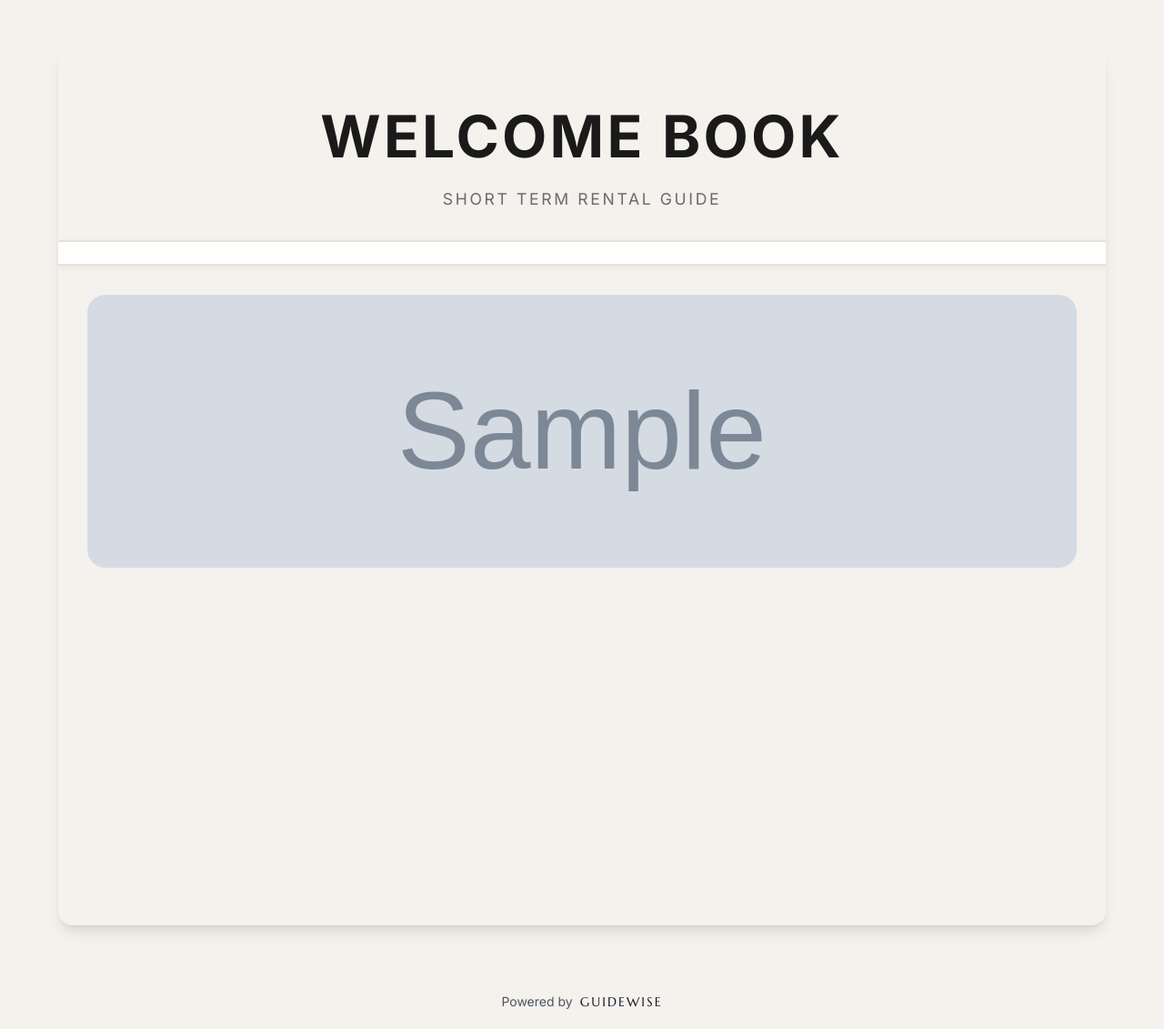
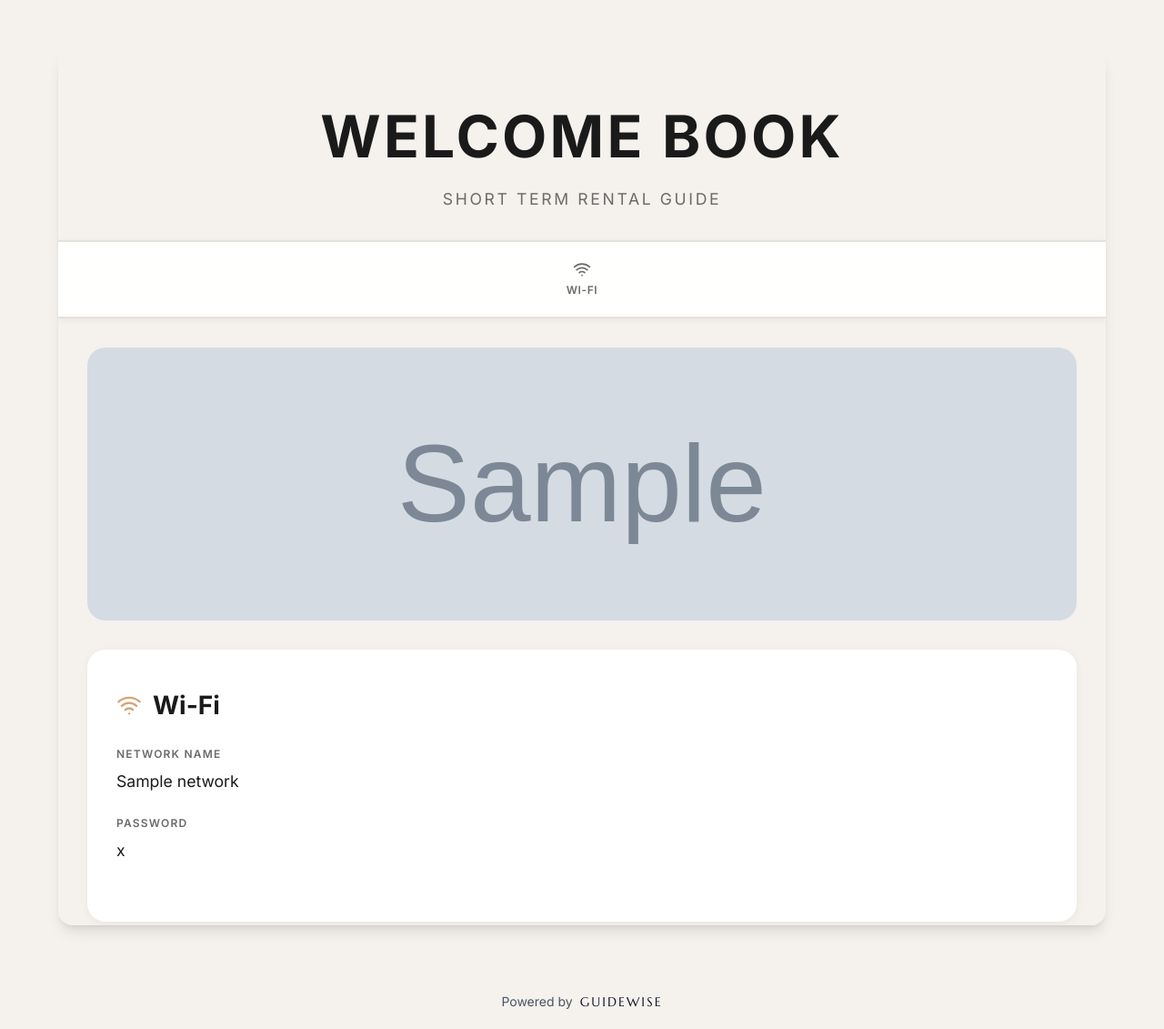
Before and after one commit to hukahuka77/Guidewise, a Flask app: template backend/templates/templates_url/template_welcomebook.html in a window 1280 px wide. Shown: the whole page at 91% size. Run offline with Flask 3, Linux system fonts and the light colour scheme; the template is opened without the code that fills it: most values are stand-ins (such as "Sample title", 1, 10 or a date in 2020); grey boxes marked "Sample" are stand-in pictures; some libraries are stand-ins or nearby versions.

Commit message:
feat: move WiFi section from Host Info to Check-in tab and improve template display
- Moved WiFi fields from Host Info tab to Check-in tab in edit form for better logical grouping
- Updated all templates (generic, modern, original, welcomebook) to use wifi_json instead of wifi object
- Added dedicated Wi-Fi section card to Welcome Book template with navigation link and proper styling
- Fixed conditional checks to verify wifi_json exists before accessing network/password properties

```diff
--- a/backend/templates/templates_url/template_generic.html
+++ b/backend/templates/templates_url/template_generic.html
@@ -212,11 +212,11 @@
           {% if ctx.check_in_time %}
           <div class="info-item"><strong>Check-in Time:</strong> {{ ctx.check_in_time }}</div>
           {% endif %}
-          {% if ctx.wifi.network or ctx.wifi.password %}
+          {% if ctx.wifi_json and (ctx.wifi_json.network or ctx.wifi_json.password) %}
           <div class="info-item"><strong>Wi‑Fi:</strong>
             <div>
-              {% if ctx.wifi.network %}<div>Network: {{ ctx.wifi.network }}</div>{% endif %}
-              {% if ctx.wifi.password %}<div>Password: {{ ctx.wifi.password }}</div>{% endif %}
+              {% if ctx.wifi_json.network %}<div>Network: {{ ctx.wifi_json.network }}</div>{% endif %}
+              {% if ctx.wifi_json.password %}<div>Password: {{ ctx.wifi_json.password }}</div>{% endif %}
             </div>
           </div>
           {% endif %}
--- a/backend/templates/templates_url/template_welcomebook.html
+++ b/backend/templates/templates_url/template_welcomebook.html
@@ -445,6 +445,12 @@
         <span>Check-in</span>
       </a>
       {% endif %}
+      {% if ctx.wifi_json and (ctx.wifi_json.network or ctx.wifi_json.password) %}
+      <a href="#wifi" class="nav-link">
+        <i data-lucide="wifi" class="nav-icon"></i>
+        <span>Wi-Fi</span>
+      </a>
+      {% endif %}
       {% if 'property' in ctx.included_tabs and ctx.house_manual %}
       <a href="#property" class="nav-link">
         <i data-lucide="book-open" class="nav-icon"></i>
@@ -582,16 +588,28 @@
         <div class="section-label">Parking</div>
         <div class="section-value" style="white-space: pre-line;">{{ ctx.parking_info }}</div>
         {% endif %}
+      </div>
+    </div>
+    {% endif %}
 
-        {% if ctx.wifi_json and (ctx.wifi_json.network or ctx.wifi_json.password) %}
-        <div style="margin-top: 1.5rem;">
-          <div class="section-label">WiFi</div>
-          {% if ctx.wifi_json.network %}
-          <div class="section-value"><strong>Network:</strong> {{ ctx.wifi_json.network }}</div>
-          {% endif %}
-          {% if ctx.wifi_json.password %}
-          <div class="section-value"><strong>Password:</strong> {{ ctx.wifi_json.password }}</div>
-          {% endif %}
+    <!-- Wi-Fi -->
+    {% if ctx.wifi_json and (ctx.wifi_json.network or ctx.wifi_json.password) %}
+    <div id="wifi" class="section-card">
+      <h2 class="section-title">
+        <i data-lucide="wifi" class="section-icon"></i>
+        Wi-Fi
+      </h2>
+      <div class="section-content">
+        {% if ctx.wifi_json.network %}
+        <div style="margin-bottom: 1rem;">
+          <div class="section-label">Network Name</div>
+          <div class="section-value">{{ ctx.wifi_json.network }}</div>
+        </div>
+        {% endif %}
+        {% if ctx.wifi_json.password %}
+        <div>
+          <div class="section-label">Password</div>
+          <div class="section-value">{{ ctx.wifi_json.password }}</div>
         </div>
         {% endif %}
       </div>
```
Also changed, not shown: backend/templates/templates_url/template_modern.html (+4 -4 lines), backend/templates/templates_url/template_original.html (+5 -5 lines), frontend/src/app/edit/[id]/page.tsx (+12 -4 lines).
